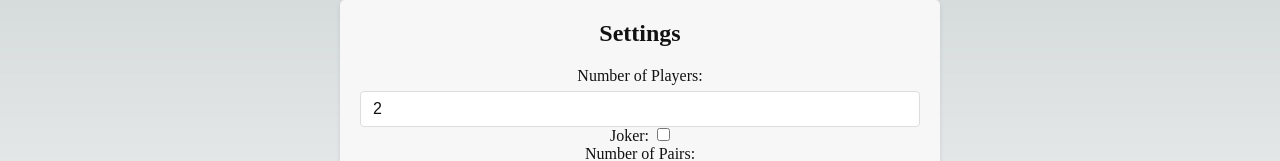
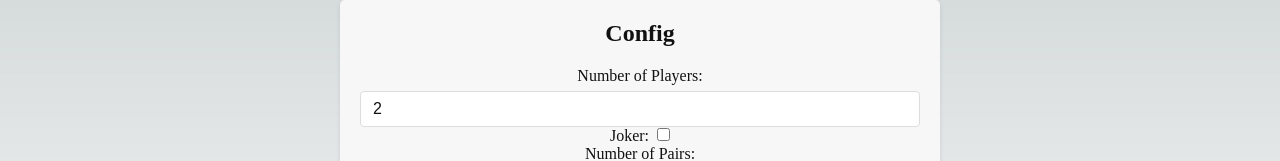
Before and after one commit to kobanagc/concentration-app, a Next.js app in the folder src/: page /config in a window 1280 px wide. Shown: the top 161 px of the page. Built offline with nearby package versions, Linux system fonts and the light colour scheme.

Commit message:
💬 update a text

```diff
--- a/src/pages/config.tsx
+++ b/src/pages/config.tsx
@@ -94,7 +94,7 @@ const Config = () => {
         <meta name="viewport" content="width=device-width, initial-scale=1" />
       </Head>
       <div className={styles.settings}>
-        <h1 className={styles.title}>Settings</h1>
+        <h1 className={styles.title}>Config</h1>
         <form onSubmit={handleSubmit}>
           <label>
             Number of Players:
```
